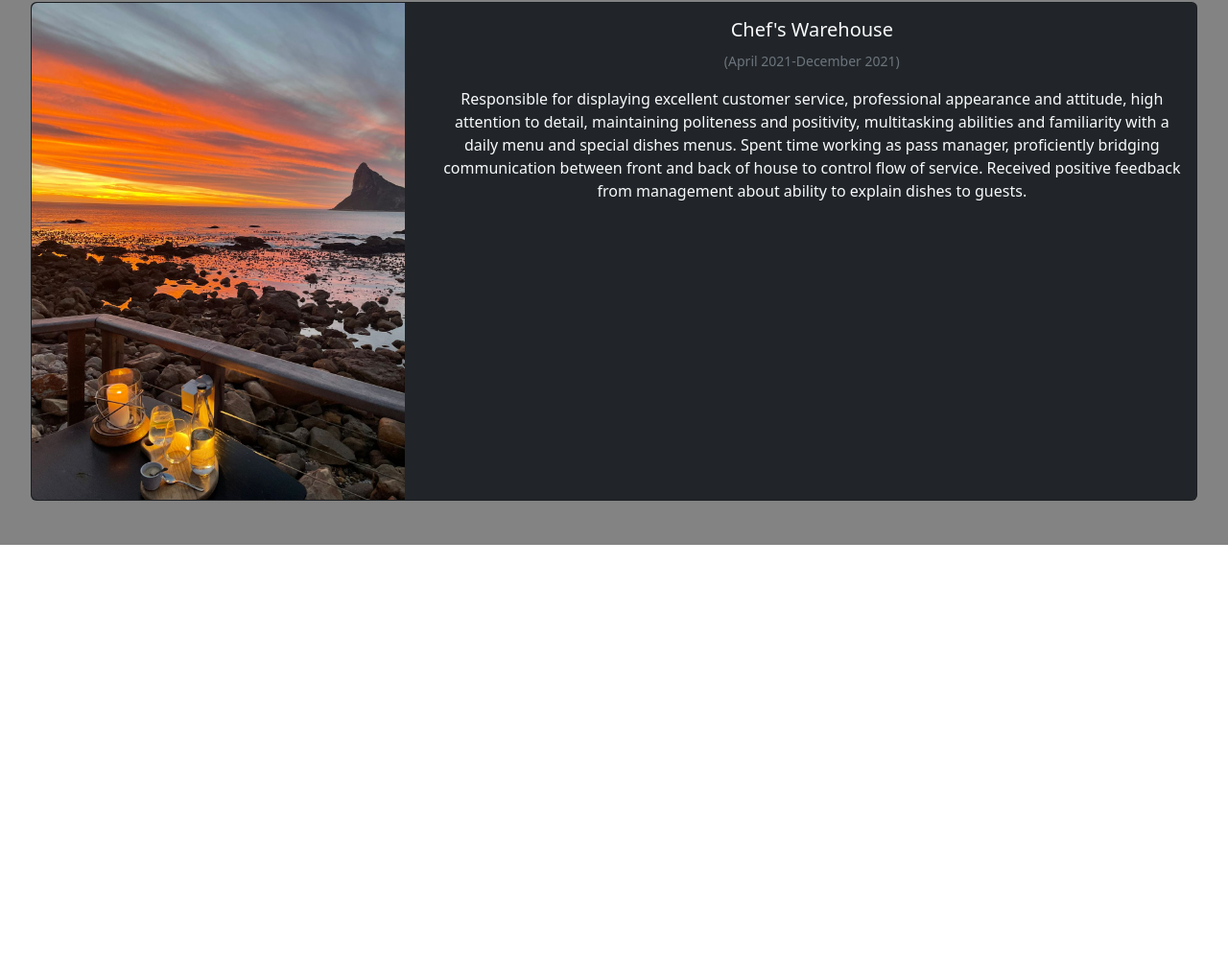
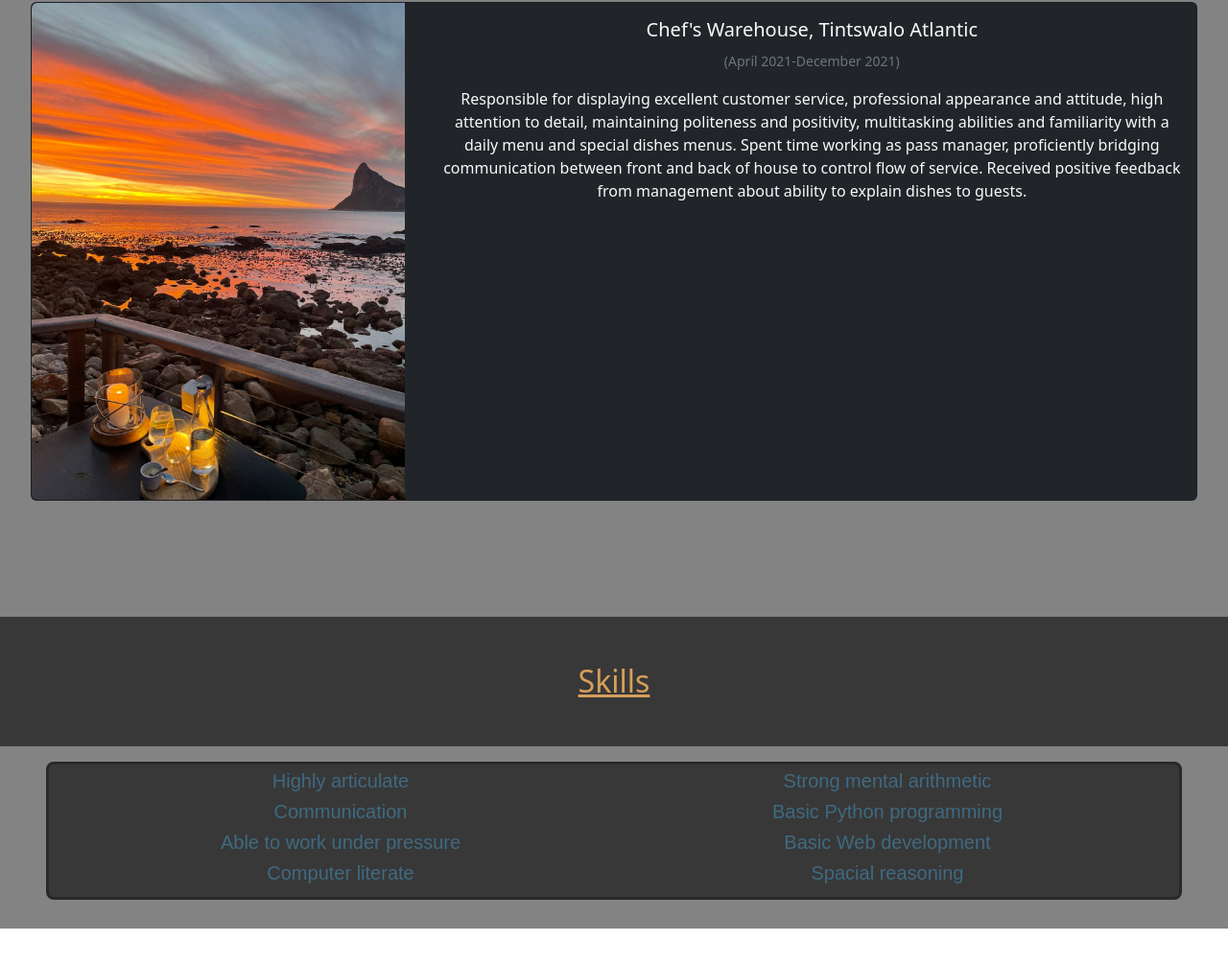
Before and after one commit to T3TR/finalResume, a plain HTML site: page index.html in a window 1280 px wide. Shown: the part 1520-2526 px from the top of the page at 96% size. Drawn offline with nearby package versions, Linux system fonts and the light colour scheme.

Commit message:
creates skills section
Makes a list of skills using Bootstrap Grid.
Trying to make a Bootstrap Carousel, but having issues.

```diff
--- a/css/stylesheet.css
+++ b/css/stylesheet.css
@@ -56,3 +56,22 @@
     justify-content: center;
     padding-bottom: 0;
 }
+.skillTags{
+    background-color: rgb(56, 56, 56);
+    border: 3px solid rgb(41, 41, 41);
+    border-radius: 8px;
+    margin-top: 1rem;
+    padding: 5px;
+}
+.skills{
+    color: rgb(63, 106, 129);
+    font-family: sans-serif;
+}
+.badges{
+    background-color: rgb(131, 131, 131);
+    max-width: 200px;
+    max-height: 200px;
+    height: 200px;
+    display: flex;
+    justify-content: center;
+}
--- a/index.html
+++ b/index.html
@@ -40,7 +40,10 @@
                         <a href="#experience" class="nav-link">Experience</a>
                     </li>
                     <li class="nav-item">
-                        <a href="" class="nav-link">Skills</a>
+                        <a href="#skills" class="nav-link">Skills</a>
+                    </li>
+                    <li class="nav-item">
+                        <a href="" class="nav-link">Contact Details</a>
                     </li>
                     <li class="nav-item">
                         <a href="" class="nav-link  text-muted">About Me</a>
@@ -119,7 +122,7 @@
               </div>
               <div class="col-md-8">
                 <div class="card-body">
-                  <h5 class="card-title text-light">Chef's Warehouse</h5>
+                  <h5 class="card-title text-light">Chef's Warehouse, Tintswalo Atlantic</h5>
                   <p class="card-text"><small class="text-muted">(April 2021-December 2021)</small></p>
                   <p class="card-text text-light">Responsible for displaying excellent customer service, professional appearance and attitude, high attention to detail,
                     maintaining politeness and positivity, multitasking abilities and familiarity with a daily menu and special dishes menus. Spent
@@ -132,6 +135,51 @@
         </div>
     </section>
 
+    <!-- Skills -->
+    <section id="skills" class="contentSec">
+        <h2 class="heading text-center">Skills</h2>
+        <div class="skillTags mx-5">
+            <div class="container">
+                <div class="row row-cols-2">
+                    <div class="col-6">
+                        <div class="container">
+                            <div class="row">
+                                <div class="col-12">
+                                    <p class="skills h5 text-center">Highly articulate</p>
+                                </div>
+                                <div class="col-12">
+                                    <p class="skills h5 text-center">Communication</p>
+                                </div>
+                                <div class="col-12">
+                                    <p class="skills h5 text-center">Able to work under pressure</p>
+                                </div>
+                                <div class="col-12">
+                                    <p class="skills h5 text-center">Computer literate</p>
+                                </div>
+                            </div>
+                        </div>
+                    </div>
+                        <div class="col-6">
+                            <div class="col-12">
+                                <p class="skills h5 text-center">Strong mental arithmetic</p>
+                            </div>
+                            <div class="col-12">
+                                <p class="skills h5 text-center">Basic Python programming</p>
+                            </div>
+                            <div class="col-12">
+                                <p class="skills h5 text-center">Basic Web development</p>
+                            </div>
+                            <div class="col-12">
+                                <p class="skills h5 text-center">Spacial reasoning</p>
+                            </div>
+                        </div>
+                    </div>
+                </div>
+            </div>
+        </div>
+
+    </section>
+
     <!-- Bootstrap JS -->
     <script src="https://cdn.jsdelivr.net/npm/bootstrap@5.2.0/dist/js/bootstrap.bundle.min.js" integrity="sha384-A3rJD856KowSb7dwlZdYEkO39Gagi7vIsF0jrRAoQmDKKtQBHUuLZ9AsSv4jD4Xa" crossorigin="anonymous"></script>
   </body>
```
Also changed, not shown: images/CSS3-Badge.jpg (added), images/HTML5-Badge.png (added).
